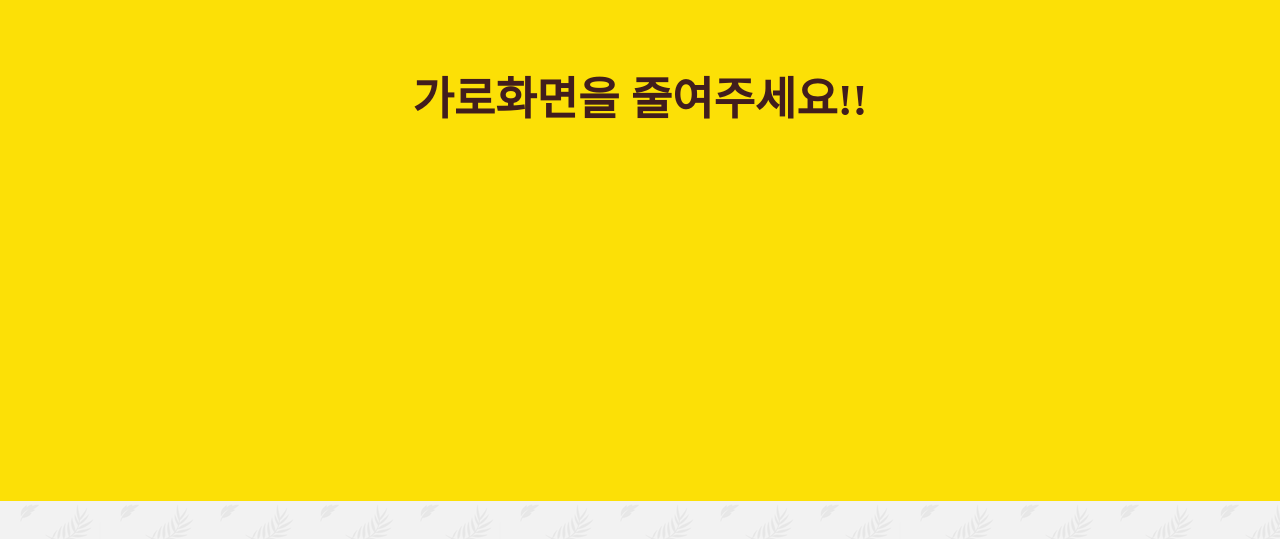
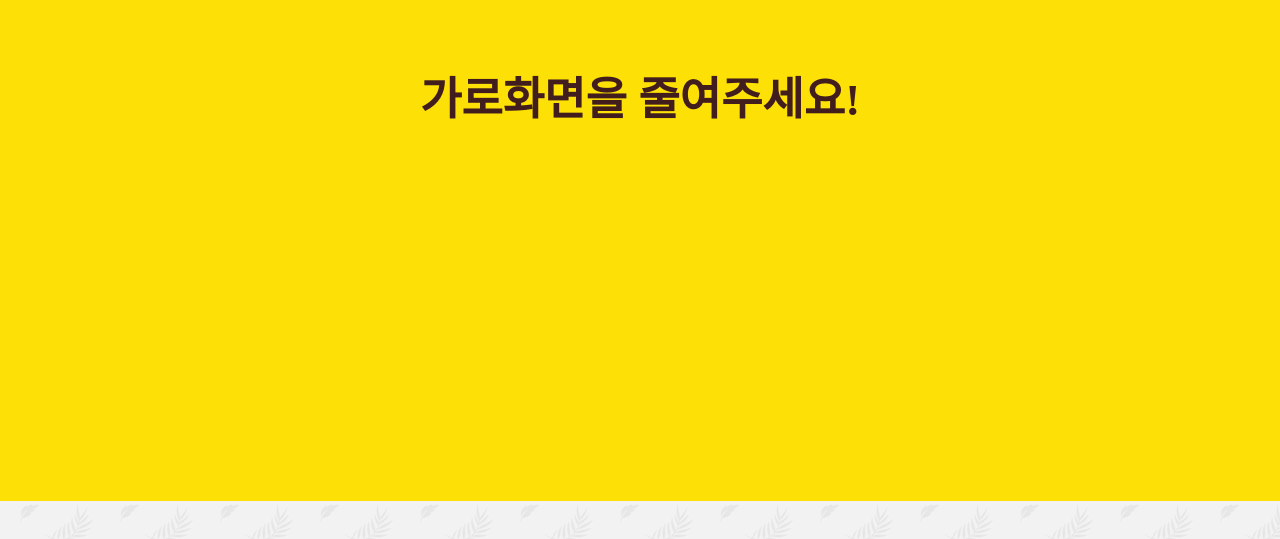
Before and after one commit to shon5544/kakao-beomsu, a plain HTML site: page chat.html in a window 1280 px wide. Shown: the part 299-838 px from the top of the page. Drawn offline with Linux system fonts and the light colour scheme.

Commit message:
reduce
reduced th exclamation mark

```diff
--- a/chat.html
+++ b/chat.html
@@ -115,7 +115,7 @@
       </div>
     </main>
     <div class="bigScreen">
-      <span class="bigScreen__text">가로화면을 줄여주세요!!</span>
+      <span class="bigScreen__text">가로화면을 줄여주세요!</span>
     </div>
   </body>
 </html>
```
Also changed, not shown: find.html (+1 -1 lines), friends.html (+1 -1 lines), index.html (+1 -1 lines), more.html (+1 -1 lines), settings.html (+1 -1 lines).
